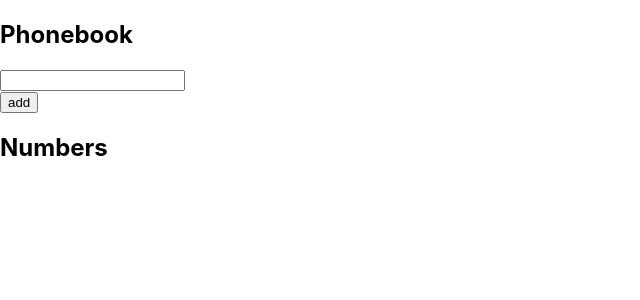
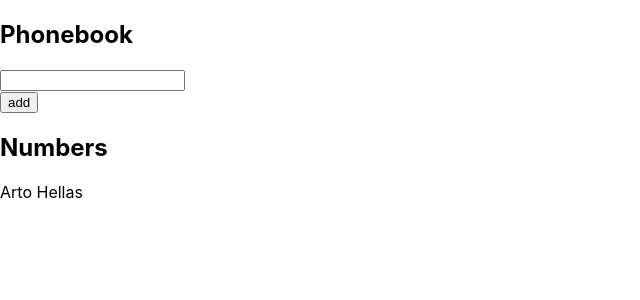
Before and after one commit to lucitemple/fullstack-open, a React (Create React App) app in the folder part2/phonebook/: page / in a window 1280 px wide. Shown: the top 300 px of the page, without its empty margins (0-640 px from the left). Built offline with nearby package versions, Linux system fonts and the light colour scheme.

Commit message:
2.7 Prevent duplicate names

```diff
--- a/part2/phonebook/src/App.js
+++ b/part2/phonebook/src/App.js
@@ -13,7 +13,7 @@ const Numbers = ({ newName, persons }) => {
 };
 
 const App = () => {
-  const [persons, setPersons] = useState([]);
+  const [persons, setPersons] = useState([{ name: "Arto Hellas" }]);
   const [newName, setNewName] = useState("");
 
   const handleChange = (event) => {
@@ -22,7 +22,11 @@ const App = () => {
 
   const addName = (event) => {
     event.preventDefault();
-    setPersons(persons.concat({ name: newName }));
+    if (persons.some((contact) => contact.name === newName)) {
+      alert(`${newName} is already added to the phonebook.`);
+    } else {
+      setPersons(persons.concat({ name: newName }));
+    }
     setNewName("");
   };
 
```
